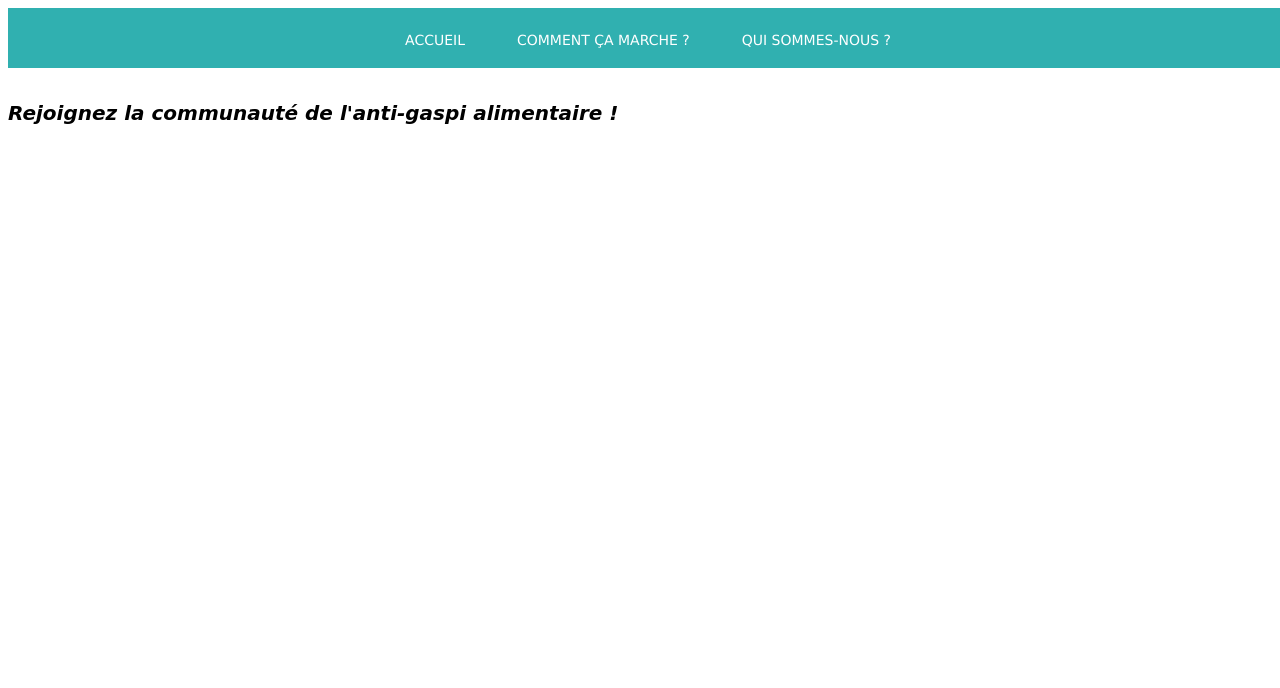
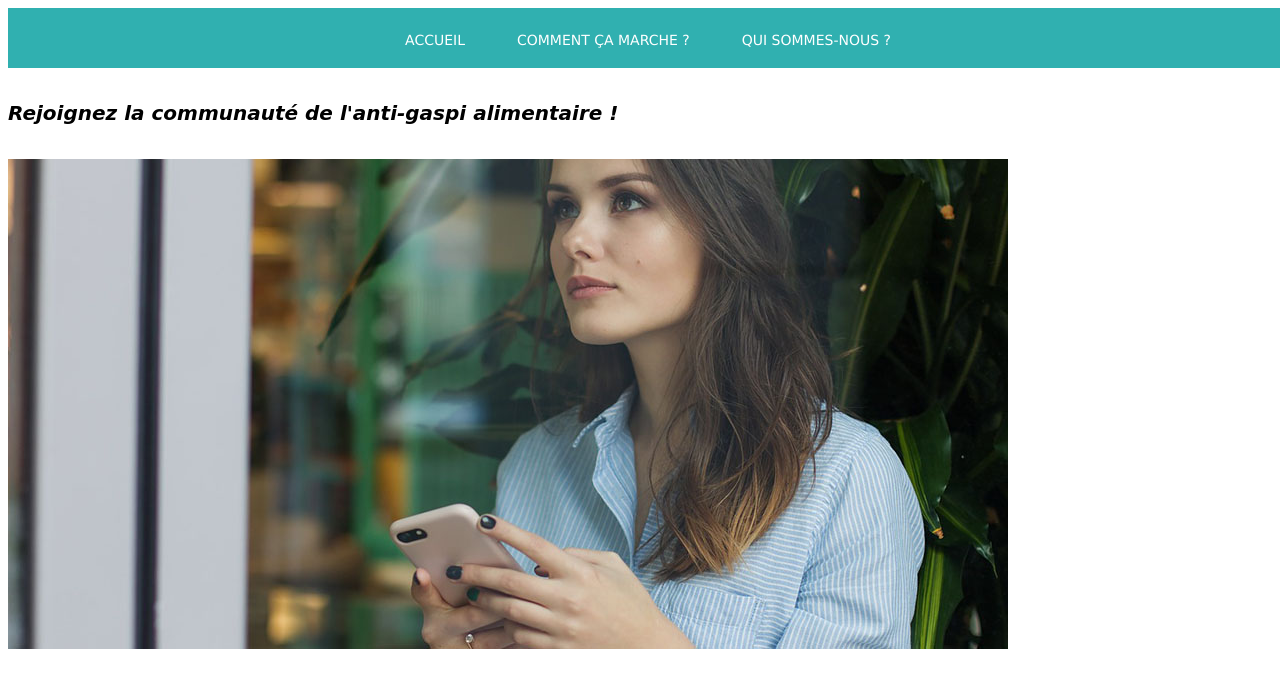
Before and after one commit to juliabaumann/Site-LePanierdemonvoisin, a plain HTML site: page site-inscription.html in a window 1280 px wide. Drawn offline with Linux system fonts and the light colour scheme.

Commit message:
incription 700x420

```diff
--- a/site-inscription.html
+++ b/site-inscription.html
@@ -11,7 +11,13 @@
             <a href="./site-comment.html">Comment ça marche ?</a>
             <a href="./site-qui.html">Qui sommes-nous ?</a>
         </div>
+
         <div class="slogan">
             <h1> Rejoignez la communauté de l'anti-gaspi alimentaire !</h1>
         </div>
+
+        <div class="photo">
+            <img src="inscription 1000x550.jpg"/>
+        </div>
+
 </html>
```
Also changed, not shown: inscription 700x420.jpg (added).
